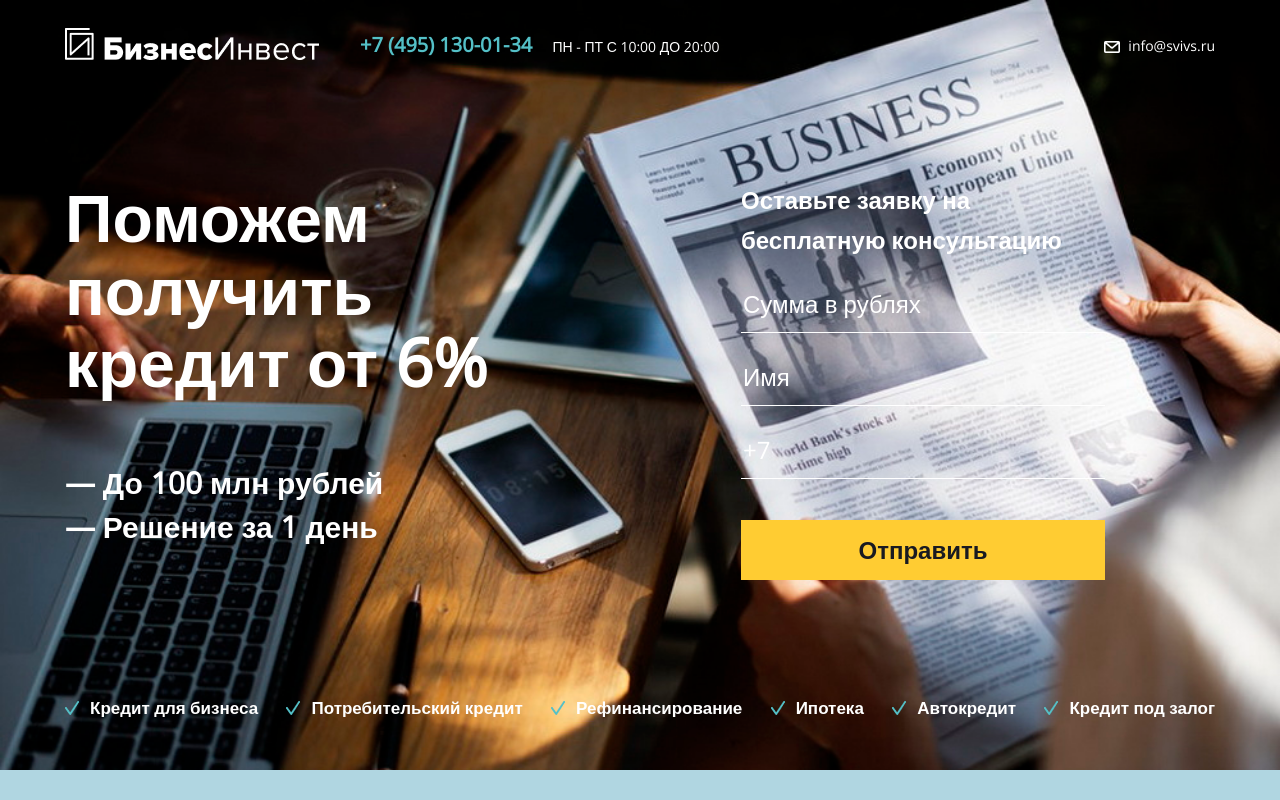
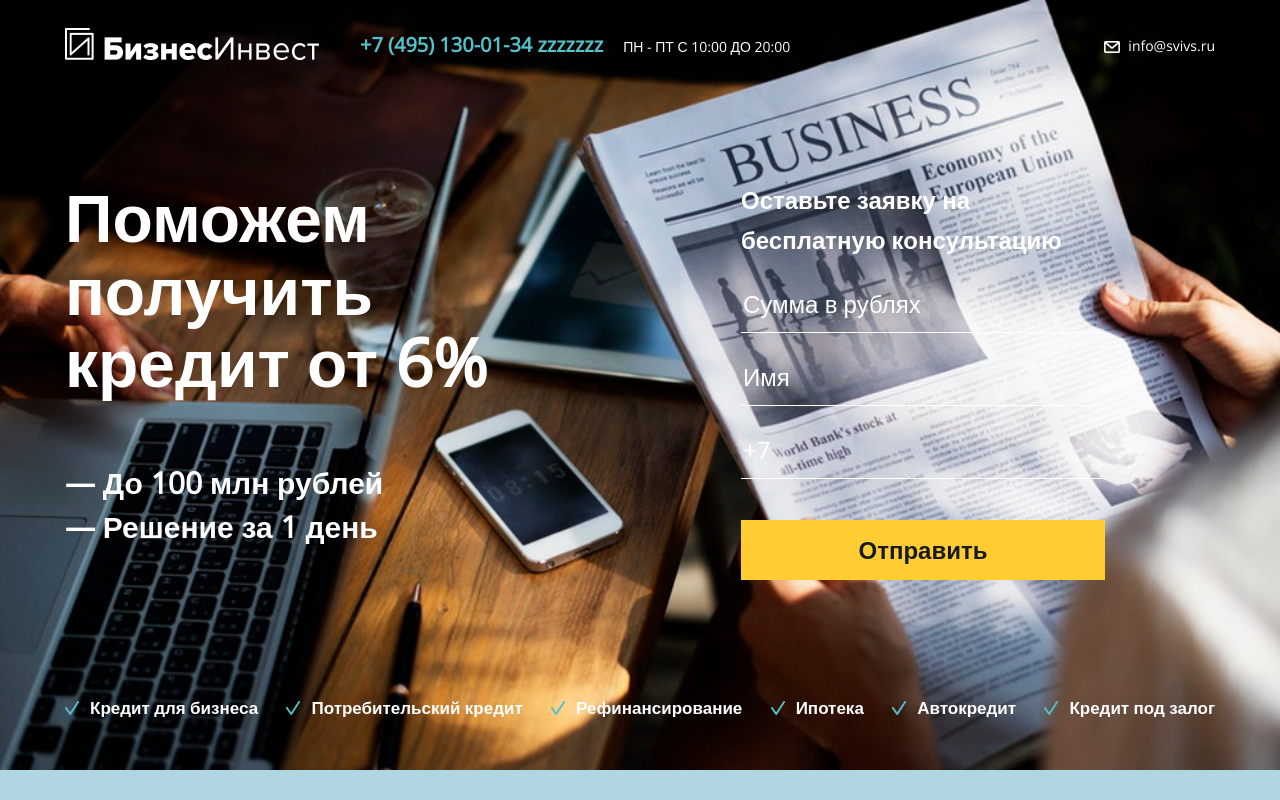
Before and after one commit to svis-buisness/svis-buisness.github.io, a plain HTML site: page index.html in a window 1280 px wide. Shown: the top 800 px of the page. Drawn offline with nearby package versions, Linux system fonts and the light colour scheme.

Commit message:
Update index.html

```diff
--- a/index.html
+++ b/index.html
@@ -30,7 +30,7 @@
                         </div>
                         <div class="col-md-9 col-12 d-flex justify-content-md-between align-items-center justify-content-center">
                             <div>
-                                <a href="tel:+74993940581" class="phone--number mr-lg-3">+7 (495) 130-01-34</a>
+                                <a href="tel:+74993940581" class="phone--number mr-lg-3">+7 (495) 130-01-34 zzzzzzz</a>
                                 <span class="schedule--el">ПН - ПТ с 10:00 до 20:00</span>
                             </div>
 
```
